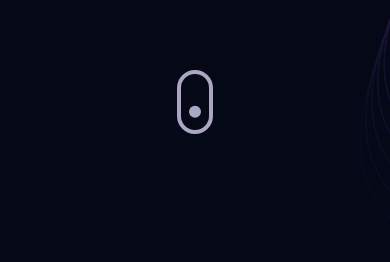
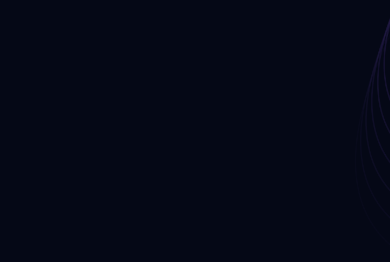
Before and after one commit to YaroSK26/Portfolio, a React (Vite) app: page / in a window 390 px wide. Shown: the part 582-844 px from the top of the page. Built offline with nearby package versions, Linux system fonts and the light colour scheme.

Commit message:
changing hero height on mobile

```diff
--- a/src/components/Hero.jsx
+++ b/src/components/Hero.jsx
@@ -4,9 +4,9 @@
 
 const Hero = () => {
   return (
-    <section className="relative w-full h-screen mx-auto">
+    <section className="relative w-full mobile-height mx-auto">
       <div
-        className={`${styles.paddingX} absolute inset-0 top-[120px] max-w-7xl mx-auto flex flex-row items-start gap-5`}
+        className={`${styles.paddingX} absolute inset-0 top-[120px] w-7xl mx-auto flex flex-row items-start gap-5`}
       >
         <div className="flex flex-col justify-center items-center mt-5">
           <div className="w-5 h-5 rounded-full  bg-[#915eff]" />
@@ -24,10 +24,11 @@
           </p>
         </div>
       </div>
-      {window.innerWidth > 1280 &&(<ComputersCanvas />)}
+      {window.innerWidth > 1280 && <ComputersCanvas />}
 
-      <div className="absolute xs:bottom-10 bottom-32 w-full flex justify-center items-center">
+      <div className="absolute xs:bottom-5 bottom-2  w-full flex justify-center items-center">
         <a href="#about">
+          {window.innerWidth > 1280 && (
             <div className="w-[35px ] h-[64px] rounded-3xl border-4 border-secondary flex justify-center items-start p-2">
               <motion.div
                 animate={{ y: [0, 24, 0] }}
@@ -39,6 +40,7 @@
                 className=" w-3 h-3 rounded-full bg-secondary mb-1"
               />
             </div>
+          )}
         </a>
       </div>
     </section>
--- a/src/index.css
+++ b/src/index.css
@@ -237,3 +237,10 @@
 
 nav ul li a:hover::after {
     width: 0%;}
+
+.mobile-height{
+  @media screen and (max-width: 1280px) {
+    height:25rem;
+  }
+  @apply h-screen
+}
```
Lines whose indentation alone changed are shown as unchanged.
